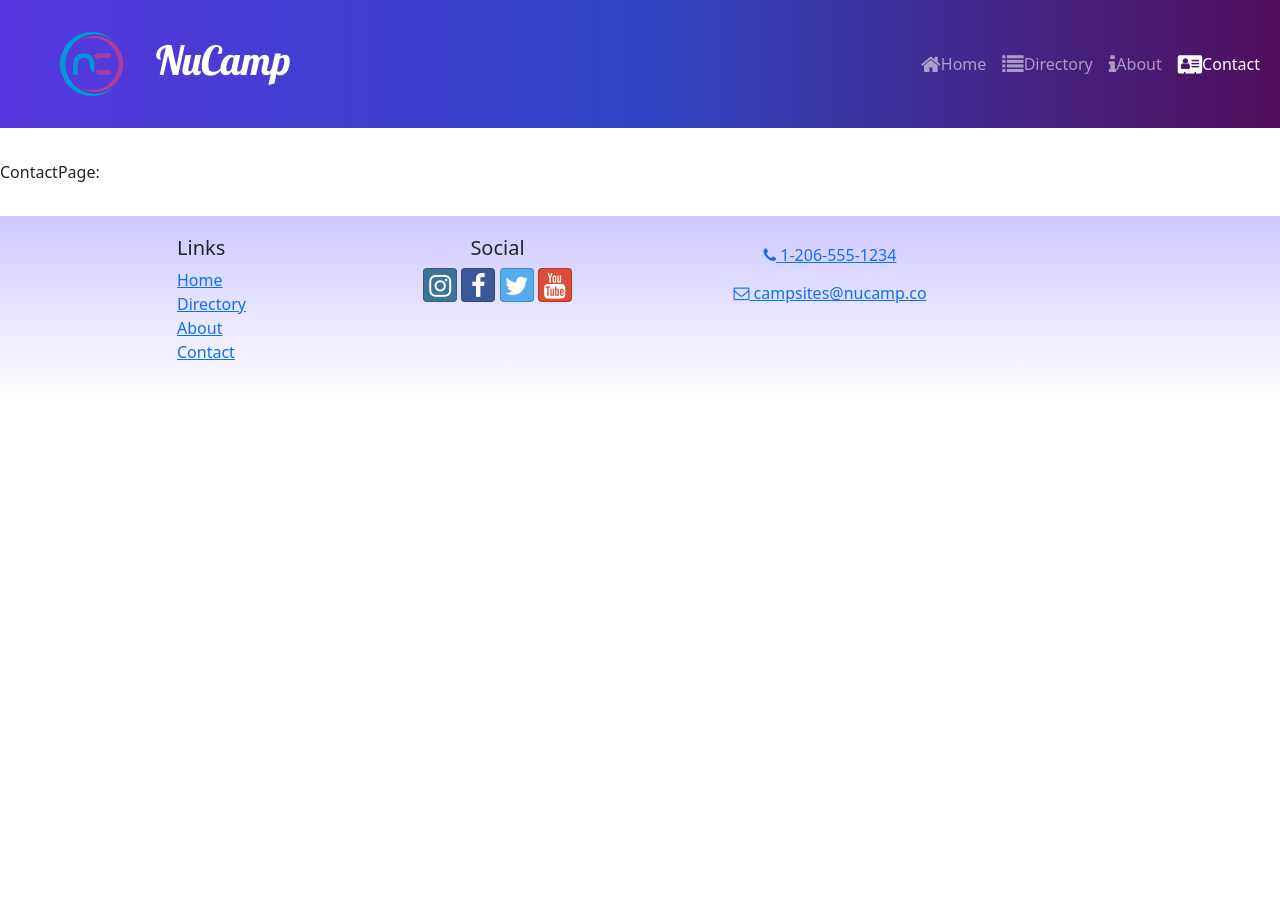
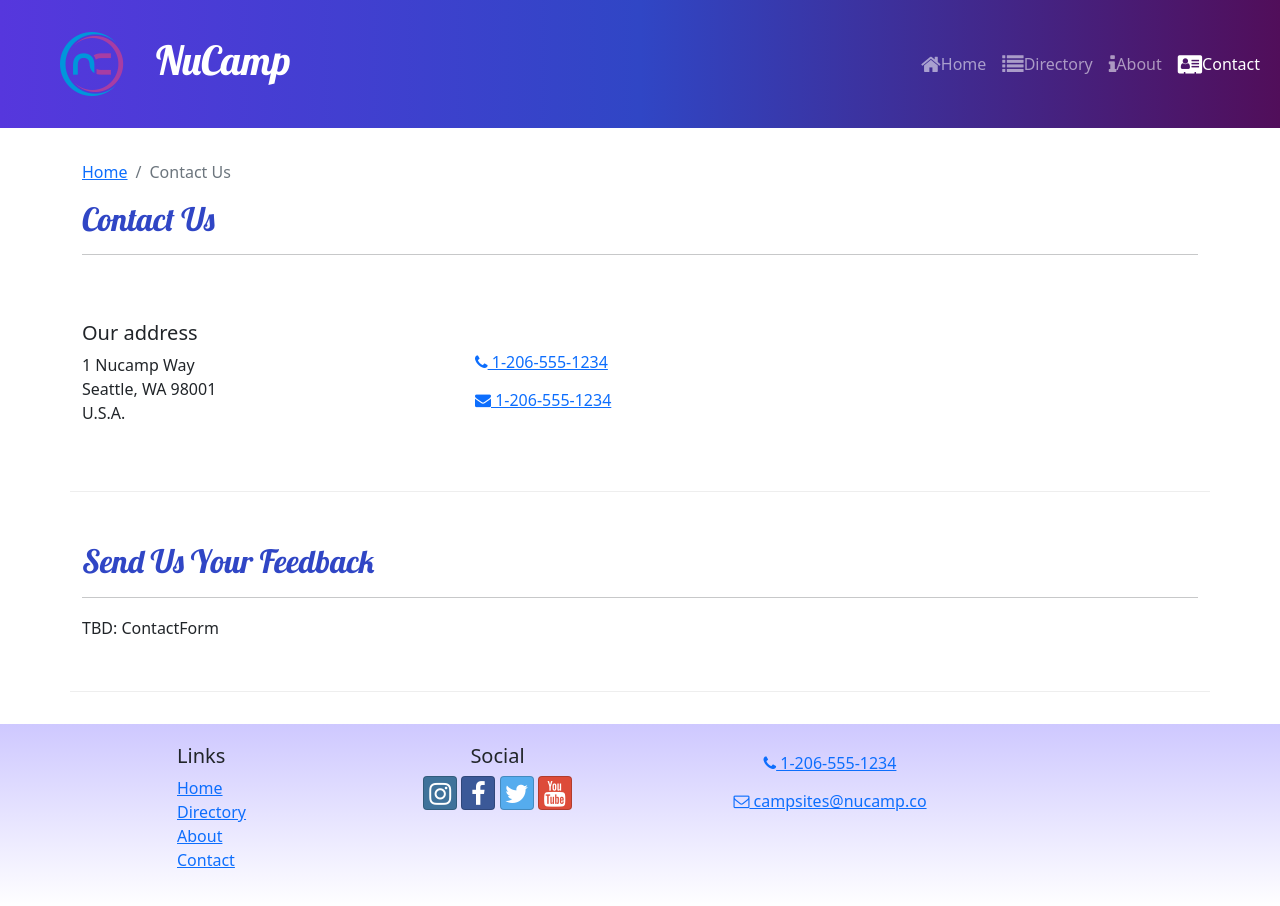
Before and after one commit to mGenerator/nuCampsite-React, a React (Create React App) app: page /contact in a window 1280 px wide. Before the commit the page ends 800 px from the top, so only its background shows below. Built offline with nearby package versions, Linux system fonts and the light colour scheme.

Commit message:
Contact Page

```diff
--- a/src/components/Header.js
+++ b/src/components/Header.js
@@ -20,8 +20,6 @@ const Header = () => {
       </NavbarBrand>
       <NavbarToggler onClick={()=>setMenuOpen(!menuOpen)} />
       <Collapse isOpen={menuOpen} navbar>
-
-
         <Nav className="ms-auto" navbar>
           <NavItem>
             <NavLink className="nav-link" to="/">
--- a/src/pages/ContactPage.js
+++ b/src/pages/ContactPage.js
@@ -1,8 +1,48 @@
+import { Container, Col, Row } from "reactstrap";
+import SubHeader from "../components/SubHeader";
 const ContactPage=()=>{
   return(
-    <>
-      ContactPage:
-    </>
+    <Container>
+      <SubHeader current="Contact Us" />
+      <Row className='row-content align-items-center'>
+        <Col sm='4'>
+          <h5>Our address</h5>
+          <address>
+            1 Nucamp Way
+            <br />
+            Seattle, WA 98001
+            <br />
+            U.S.A.
+          </address>
+        </Col>
+        <Col>
+          <a
+            role='button'
+            className="btn btn-link"
+            href="tel:12065551234"
+          >
+            <i className="fa fa-phone" /> 1-206-555-1234
+          </a>
+          <br />
+          <a
+            role='button'
+            className="btn btn-link"
+            href="mailto:fakeemail@fakeemail.co"
+          >
+            <i className="fa fa-envelope" /> 1-206-555-1234
+          </a>
+        </Col>
+      </Row>
+      <Row className='row-content'>
+        <Col xs='12'>
+          <h2>Send Us Your Feedback</h2>
+          <hr />
+        </Col>
+        <Col md='10'>
+        TBD: ContactForm
+        </Col>
+      </Row>
+    </Container>
   )
 };
 export default ContactPage;
```
Also changed, not shown: src/components/ContactDetail.js (added, +15 -0 lines), src/components/ContactForm.js (added).
